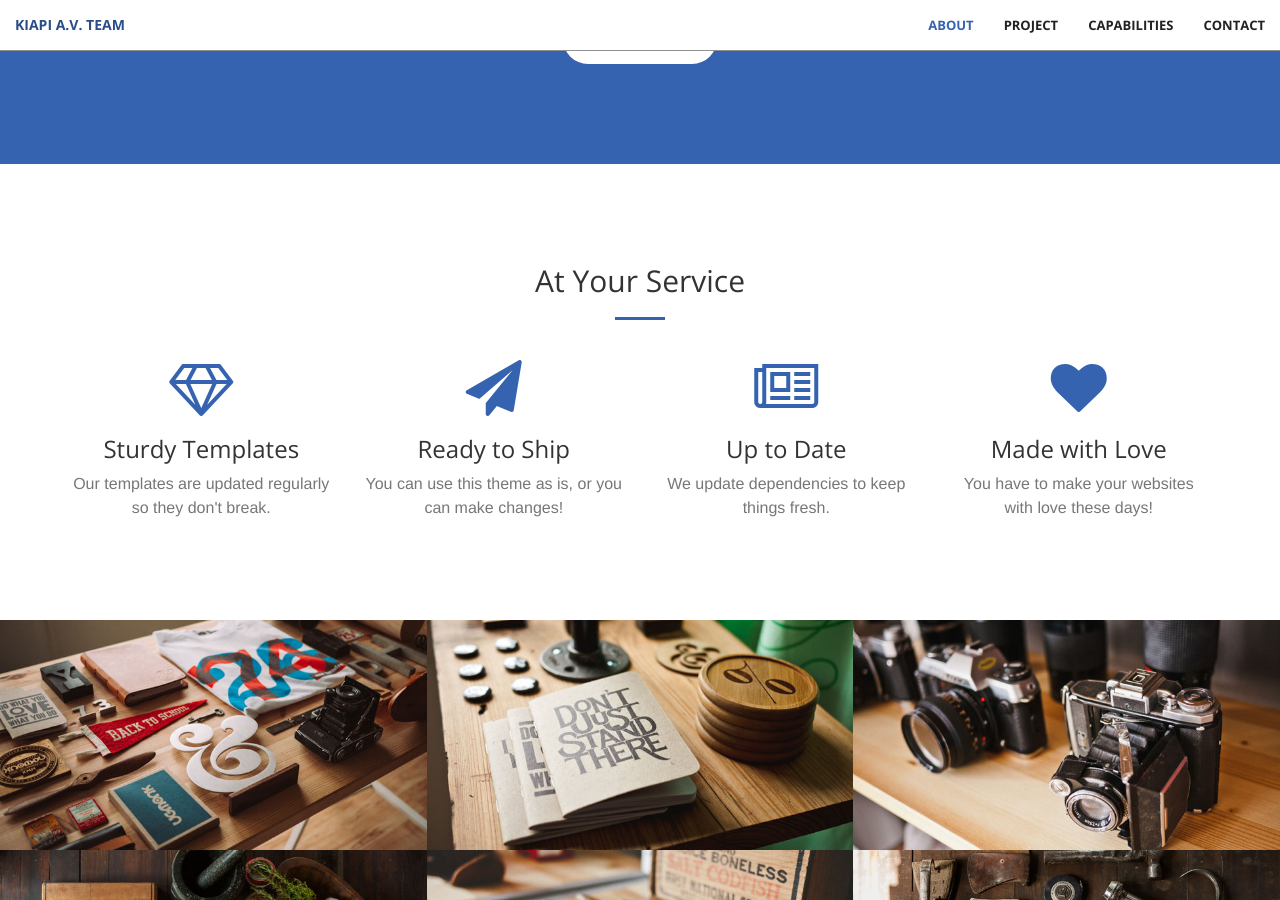
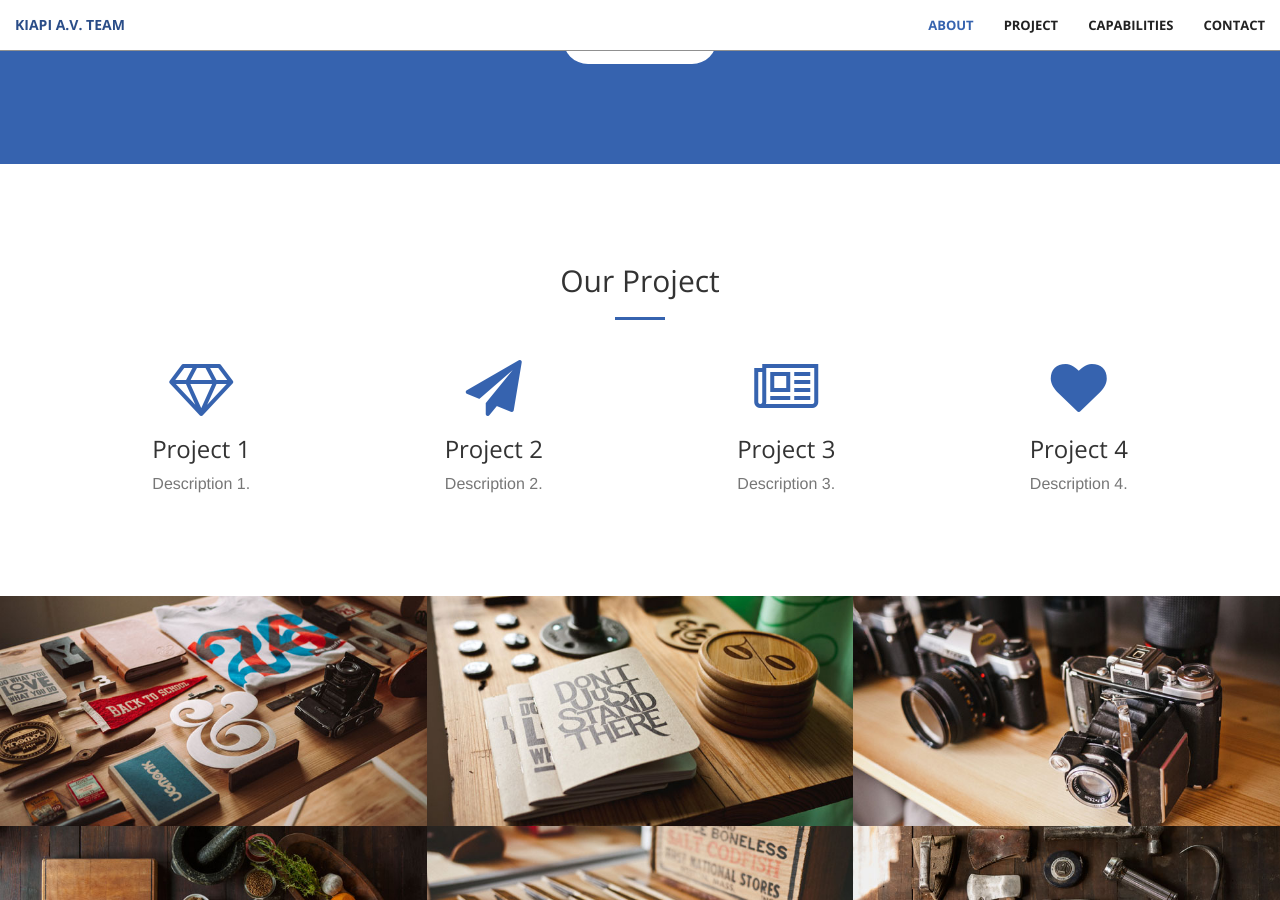
Before and after one commit to thkim1351/Kiapi-Open-Datasets.github.io, a Jekyll site: the page built from docs/index.html, in a window 1280 px wide and 900 px high, scrolled down 1274 px. Built offline with Jekyll 4.4.1, drawn with Linux system fonts in a browser that asks for light colours.

Commit message:
Update services.html

```diff
--- a/docs/_includes/services.html
+++ b/docs/_includes/services.html
@@ -2,7 +2,7 @@
     <div class="container">
         <div class="row">
             <div class="col-lg-12 text-center">
-                <h2 class="section-heading">At Your Service</h2>
+                <h2 class="section-heading">Our Project</h2>
                 <hr class="primary">
             </div>
         </div>
@@ -12,29 +12,29 @@
             <div class="col-lg-3 col-md-6 text-center">
                 <div class="service-box">
                     <i class="fa fa-4x fa-diamond wow bounceIn text-primary"></i>
-                    <h3>Sturdy Templates</h3>
-                    <p class="text-muted">Our templates are updated regularly so they don't break.</p>
+                    <h3>Project 1</h3>
+                    <p class="text-muted">Description 1.</p>
                 </div>
             </div>
             <div class="col-lg-3 col-md-6 text-center">
                 <div class="service-box">
                     <i class="fa fa-4x fa-paper-plane wow bounceIn text-primary" data-wow-delay=".1s"></i>
-                    <h3>Ready to Ship</h3>
-                    <p class="text-muted">You can use this theme as is, or you can make changes!</p>
+                    <h3>Project 2</h3>
+                    <p class="text-muted">Description 2.</p>
                 </div>
             </div>
             <div class="col-lg-3 col-md-6 text-center">
                 <div class="service-box">
                     <i class="fa fa-4x fa-newspaper-o wow bounceIn text-primary" data-wow-delay=".2s"></i>
-                    <h3>Up to Date</h3>
-                    <p class="text-muted">We update dependencies to keep things fresh.</p>
+                    <h3>Project 3</h3>
+                    <p class="text-muted">Description 3.</p>
                 </div>
             </div>
             <div class="col-lg-3 col-md-6 text-center">
                 <div class="service-box">
                     <i class="fa fa-4x fa-heart wow bounceIn text-primary" data-wow-delay=".3s"></i>
-                    <h3>Made with Love</h3>
-                    <p class="text-muted">You have to make your websites with love these days!</p>
+                    <h3>Project 4</h3>
+                    <p class="text-muted">Description 4.</p>
                 </div>
             </div>
         </div>
```
